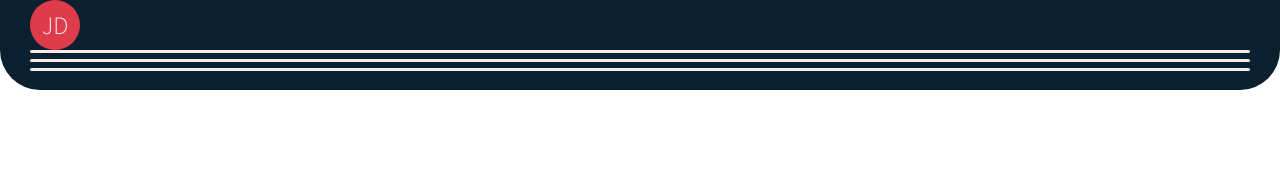
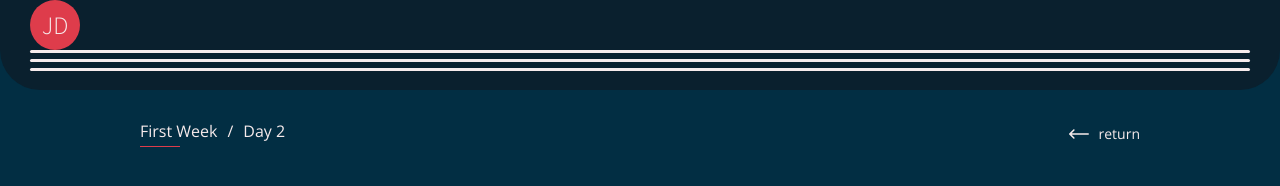
Before and after one commit to VukJovanovic/pdp-static-app, a website built with Parcel: page day2.html in a window 1280 px wide. Built offline with nearby package versions, Linux system fonts and the light colour scheme.

Commit message:
day header

```diff
--- a/day2.html
+++ b/day2.html
@@ -10,6 +10,10 @@
 		<link rel="stylesheet" href="./css/main.css" />
 	</head>
 	<body>
+		<!--
+            *** Header
+            *** Prikazije se samo na mobilnim uredjajima1
+        -->
 		<header class="header">
 			<div class="header__user">
 				<p class="header__user-name">JD</p>
@@ -20,5 +24,31 @@
 				<span></span>
 			</a>
 		</header>
+
+		<!--
+            *** Container
+            *** Container i content su obavezni, daju layout stranici.
+            *** Sadrzaj unutar contenta se menja
+         -->
+		<div class="container">
+			<div class="content">
+				<div class="day__container">
+					<!--
+                        *** Deskripcija i navigacija za svaki dan
+                     -->
+					<div class="day__header">
+						<div class="day__header-description">
+							<p class="day__header-week">First Week</p>
+							<span class="day__header-separator">/</span>
+							<p class="day__header-day">Day 2</p>
+						</div>
+						<a href="#" class="day__header-btn">
+							<img src="./img/left-arrow.svg" class="day__header-icon" alt="" />
+							return
+						</a>
+					</div>
+				</div>
+			</div>
+		</div>
 	</body>
 </html>
--- a/scss/layout/_containerGrid.scss
+++ b/scss/layout/_containerGrid.scss
@@ -1,4 +1,18 @@
 .container {
 	display: grid;
 	grid-template-columns: 1fr;
+
+	.content {
+		background-color: $color-secondary;
+		min-height: 100vh;
+		grid-column: 1 / -1;
+		display: grid;
+		grid-template-columns: minmax(30px, 1fr) minmax(min-content, 1000px) minmax(
+				30px,
+				1fr
+			);
+	}
+	.day__container {
+		grid-column: 2 / -3;
+	}
 }
--- a/scss/main.scss
+++ b/scss/main.scss
@@ -16,4 +16,5 @@
 
 // Page files
 @import './pages/welcome';
+@import './pages/day-container';
 // @import './pages/day';
--- /dev/null
+++ b/scss/pages/_day-container.scss
@@ -0,0 +1,45 @@
+.day__container {
+	padding: 12rem 0;
+}
+
+.day__header {
+	display: flex;
+	justify-content: space-between;
+	align-items: center;
+
+	&-description {
+		display: flex;
+		color: $font-secondary;
+		font-family: $font-open-sans;
+		font-size: 1.6rem;
+		font-weight: $light;
+		position: relative;
+		padding-bottom: 0.5rem;
+		&::after {
+			content: '';
+			position: absolute;
+			bottom: 0;
+			left: 0;
+			width: 4rem;
+			height: 1px;
+			background-color: $color-danger;
+		}
+	}
+	&-separator {
+		font-size: 1.6rem;
+		margin: 0 1rem;
+	}
+
+	&-btn {
+		display: flex;
+		align-items: center;
+		font-family: $font-open-sans;
+		font-size: 1.4rem;
+		font-weight: $light;
+		color: $font-secondary;
+	}
+	&-icon {
+		width: 2rem;
+		margin-right: 1rem;
+	}
+}
```
Also changed, not shown: css/main.css, img/left-arrow.svg (added), 1 other file.
